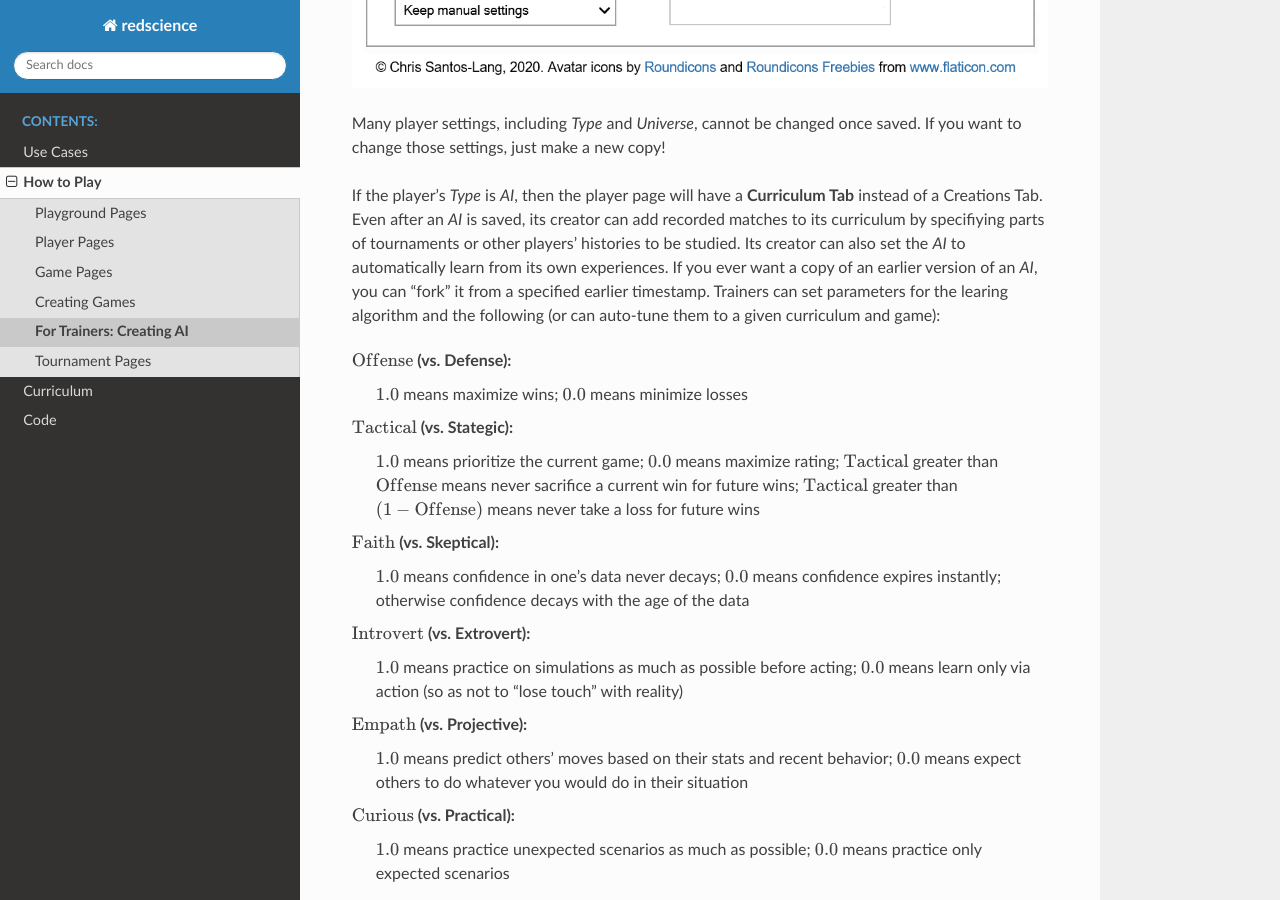
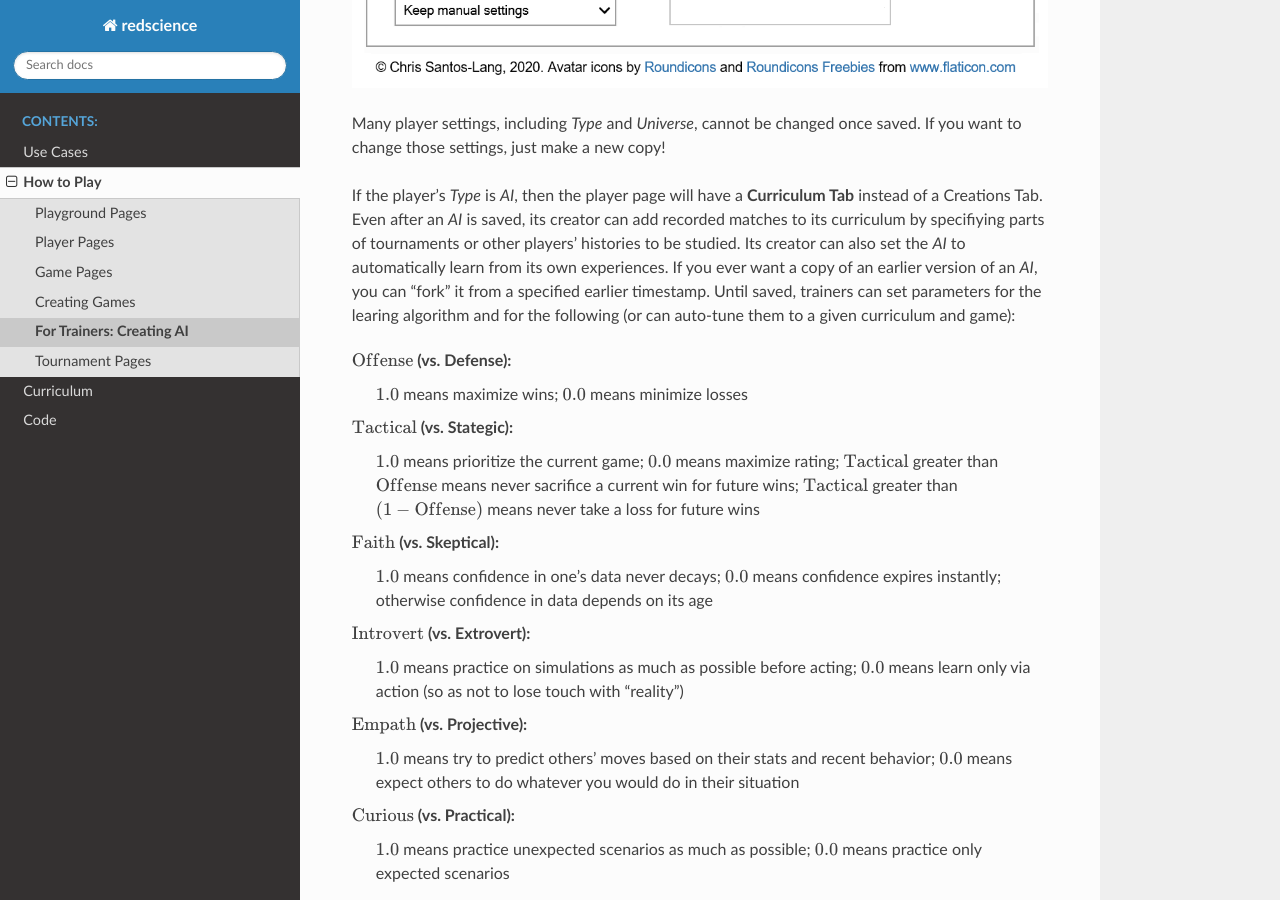
Before and after one commit to ChrisSantosLang/redscience, a Sphinx documentation site: the page built from docs/source/playerfactory.rst, in a window 1280 px wide and 900 px high, scrolled down 999 px. Built offline with Sphinx 7.4.7 and the Read the Docs theme 2.0.0, drawn with Linux system fonts in a browser that asks for light colours.

Commit message:
Update playerfactory.rst

```diff
--- a/docs/source/playerfactory.rst
+++ b/docs/source/playerfactory.rst
@@ -19,9 +19,9 @@ can add recorded matches to its curriculum by specifiying parts of
 tournaments or other players' histories to be studied. Its creator
 can also set the *AI* to automatically learn from its own experiences.
 If you ever want a copy of an earlier version of an *AI*, you can "fork"
-it from a specified earlier timestamp. Trainers can set parameters for
-the learing algorithm and the following (or can auto-tune them to
-a given curriculum and game):
+it from a specified earlier timestamp. Until saved, trainers can set
+parameters for the learing algorithm and for the following (or can
+auto-tune them to a given curriculum and game):
 
 :math:`\text{Offense}` (vs. Defense):
   :math:`1.0` means maximize wins; :math:`0.0` means minimize losses
@@ -35,17 +35,17 @@ a given curriculum and game):
 
 :math:`\text{Faith}` (vs. Skeptical):
   :math:`1.0` means confidence in one's data never decays; :math:`0.0` means
-  confidence expires instantly; otherwise confidence decays with the age of
-  the data
+  confidence expires instantly; otherwise confidence in data depends on its age
 
 :math:`\text{Introvert}` (vs. Extrovert):
   :math:`1.0` means practice on simulations as much as possible before acting;
-  :math:`0.0` means learn only via action (so as not to "lose touch" with
-  reality)
+  :math:`0.0` means learn only via action (so as not to lose touch with
+  "reality")
 
 :math:`\text{Empath}` (vs. Projective):
-  :math:`1.0` means predict others’ moves based on their stats and recent behavior;
-  :math:`0.0` means expect others to do whatever you would do in their situation
+  :math:`1.0` means try to predict others’ moves based on their stats and recent
+  behavior; :math:`0.0` means expect others to do whatever you would do in
+  their situation
 
 :math:`\text{Curious}` (vs. Practical):
   :math:`1.0` means practice unexpected scenarios as much as possible; :math:`0.0`
```
